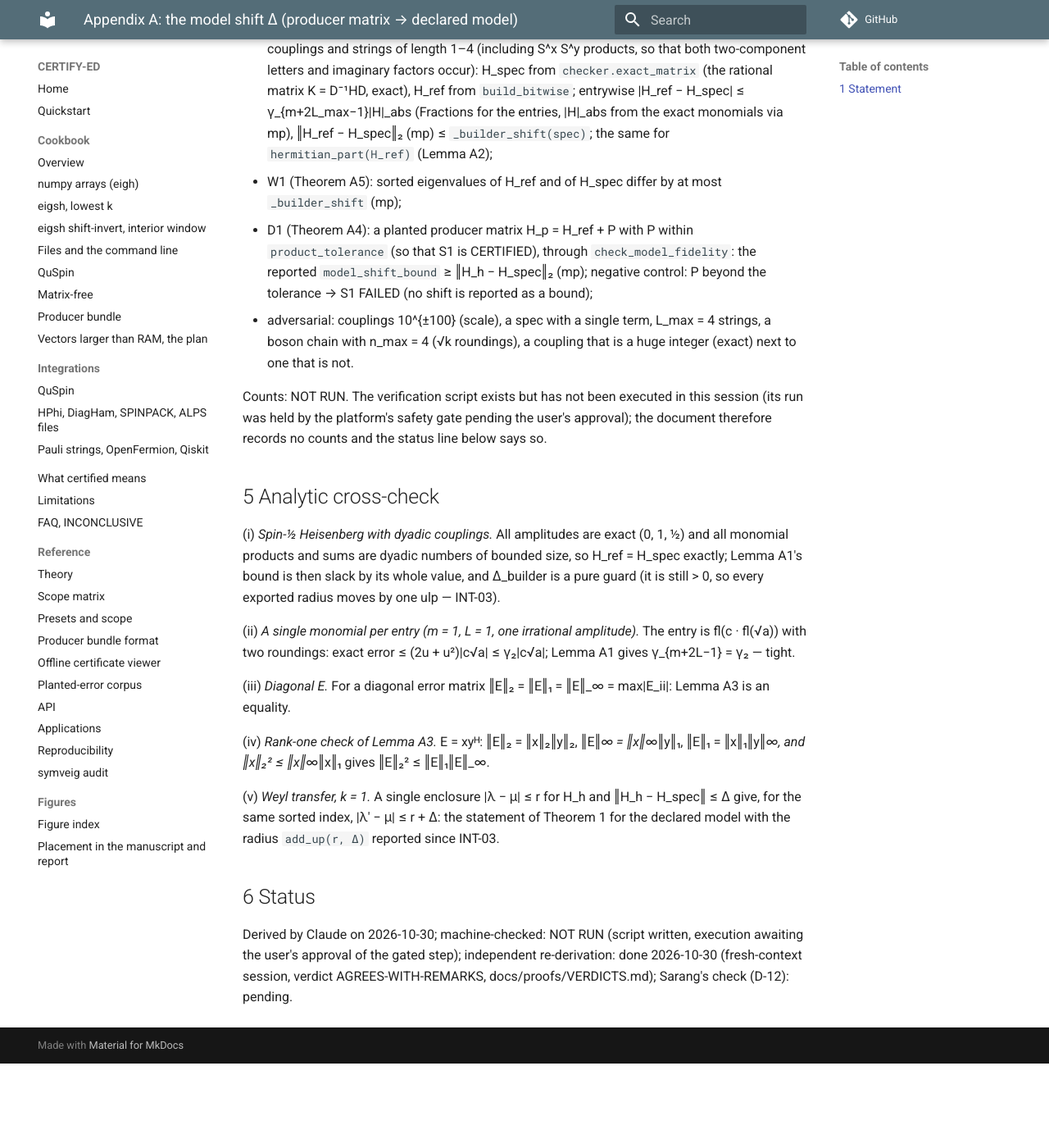
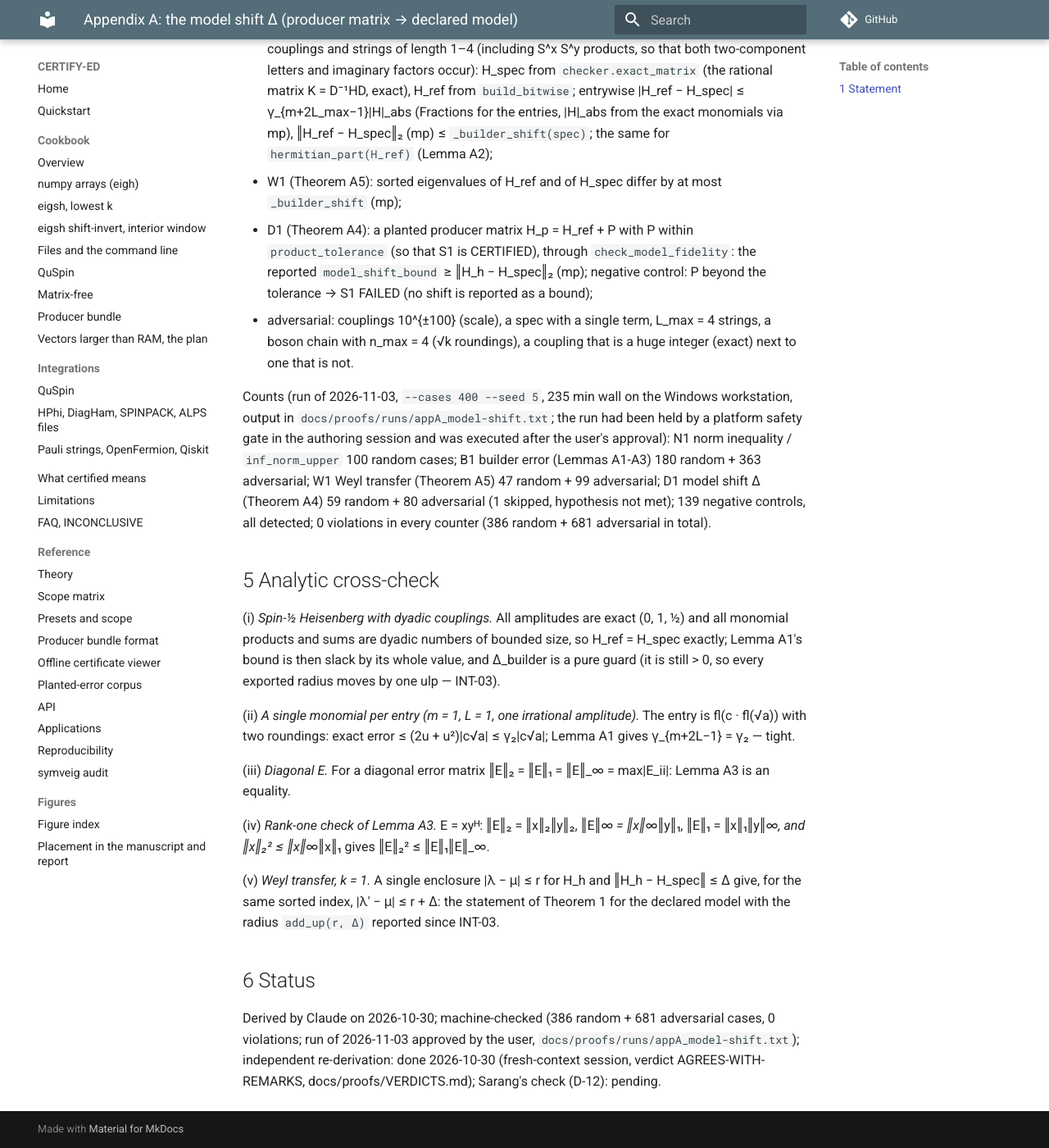
Before and after one commit to sarang-kernel/CERTIFY-ED, an MkDocs documentation site: the page built from docs/proofs/appA_model-shift.md, in a window 1280 px wide and 1400 px high, scrolled down 4768 px. Shown: the whole window at 82% size. Built offline with MkDocs 1.6.1 and Material for MkDocs 9.7.7, drawn with Linux system fonts in a browser that asks for light colours; comment, search, counter and statistics services are not loaded; before the commit the page ends 6065 px from its top, so only the background shows below that.

Commit message:
Appendix A model shift: verification script run (386 random + 681 adversarial, 0 violations); document, VERDICTS and run record updated

```diff
--- a/docs/proofs/appA_model-shift.md
+++ b/docs/proofs/appA_model-shift.md
@@ -139,7 +139,7 @@ in floating point. `hermitian_part`: `(H + H.conj().T) / 2`, one rounding per en
 - adversarial: couplings 10^{±100} (scale), a spec with a single term, L_max = 4 strings, a boson chain with
   n_max = 4 (√k roundings), a coupling that is a huge integer (exact) next to one that is not.
 
-Counts: NOT RUN. The verification script exists but has not been executed in this session (its run was held by the platform's safety gate pending the user's approval); the document therefore records no counts and the status line below says so.
+Counts (run of 2026-11-03, `--cases 400 --seed 5`, 235 min wall on the Windows workstation, output in `docs/proofs/runs/appA_model-shift.txt`; the run had been held by a platform safety gate in the authoring session and was executed after the user's approval): N1 norm inequality / `inf_norm_upper` 100 random cases; B1 builder error (Lemmas A1-A3) 180 random + 363 adversarial; W1 Weyl transfer (Theorem A5) 47 random + 99 adversarial; D1 model shift Δ (Theorem A4) 59 random + 80 adversarial (1 skipped, hypothesis not met); 139 negative controls, all detected; 0 violations in every counter (386 random + 681 adversarial in total).
 
 ## 5 Analytic cross-check
 
@@ -161,5 +161,4 @@ reported since INT-03.
 
 ## 6 Status
 
-Derived by Claude on 2026-10-30; machine-checked: NOT RUN (script written, execution awaiting the user's
-approval of the gated step); independent re-derivation: done 2026-10-30 (fresh-context session, verdict AGREES-WITH-REMARKS, docs/proofs/VERDICTS.md); Sarang's check (D-12): pending.
+Derived by Claude on 2026-10-30; machine-checked (386 random + 681 adversarial cases, 0 violations; run of 2026-11-03 approved by the user, `docs/proofs/runs/appA_model-shift.txt`); independent re-derivation: done 2026-10-30 (fresh-context session, verdict AGREES-WITH-REMARKS, docs/proofs/VERDICTS.md); Sarang's check (D-12): pending.
```
Also changed, not shown: docs/proofs/VERDICTS.md (+1 -1 lines), docs/proofs/runs/appA_model-shift.txt (added, +7 -0 lines).
